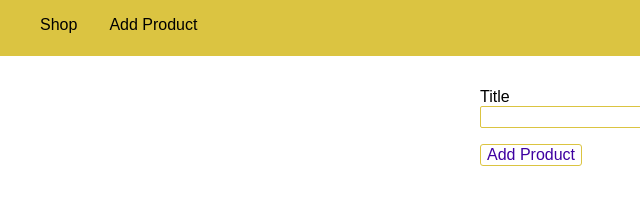
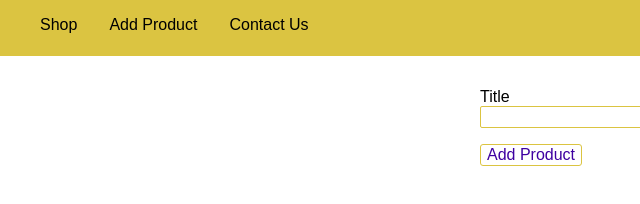
Before and after one commit to rakshanda1234/Expressjs-framework, a website: page views/add-product.html in a window 1280 px wide. Shown: the top 204 px of the page, 0-640 px from the left. Drawn offline with Linux system fonts and the light colour scheme.

Commit message:
task6 -project 1.add one more button on the navbar called Contact Us

```diff
--- a/app.js
+++ b/app.js
@@ -12,7 +12,7 @@ app.use(bodyParser.urlencoded({ extended: false }));
 app.use(express.static(path.join(__dirname, "public")));
 
 app.use("/admin", adminRoutes);
-app.use("/shop", shopRoutes);
+app.use(shopRoutes);
 
 app.use((req, res, next) => {
   res.status(404).sendFile(path.join(__dirname, "views", "404.html"));
--- a/views/add-product.html
+++ b/views/add-product.html
@@ -18,6 +18,8 @@
             <ul class="main-header__item-list">
                 <li class="main-header__item"><a href="/">Shop</a></li>
                 <li class="main-header__item"><a class="active" href=" /admin/add-product">Add Product</a></li>
+                <li class="main-header__item"><a href="contactUs">Contact Us</a></li>
+
             </ul>
         </nav>
     </header>
@@ -29,6 +31,7 @@
             </div>
 
             <button type="submit">Add Product</button>
+
         </form>
     </main>
 
```
Also changed, not shown: views/404.html (+2 -0 lines), views/shop.html (+1 -0 lines), views/contactUs.html (added).
